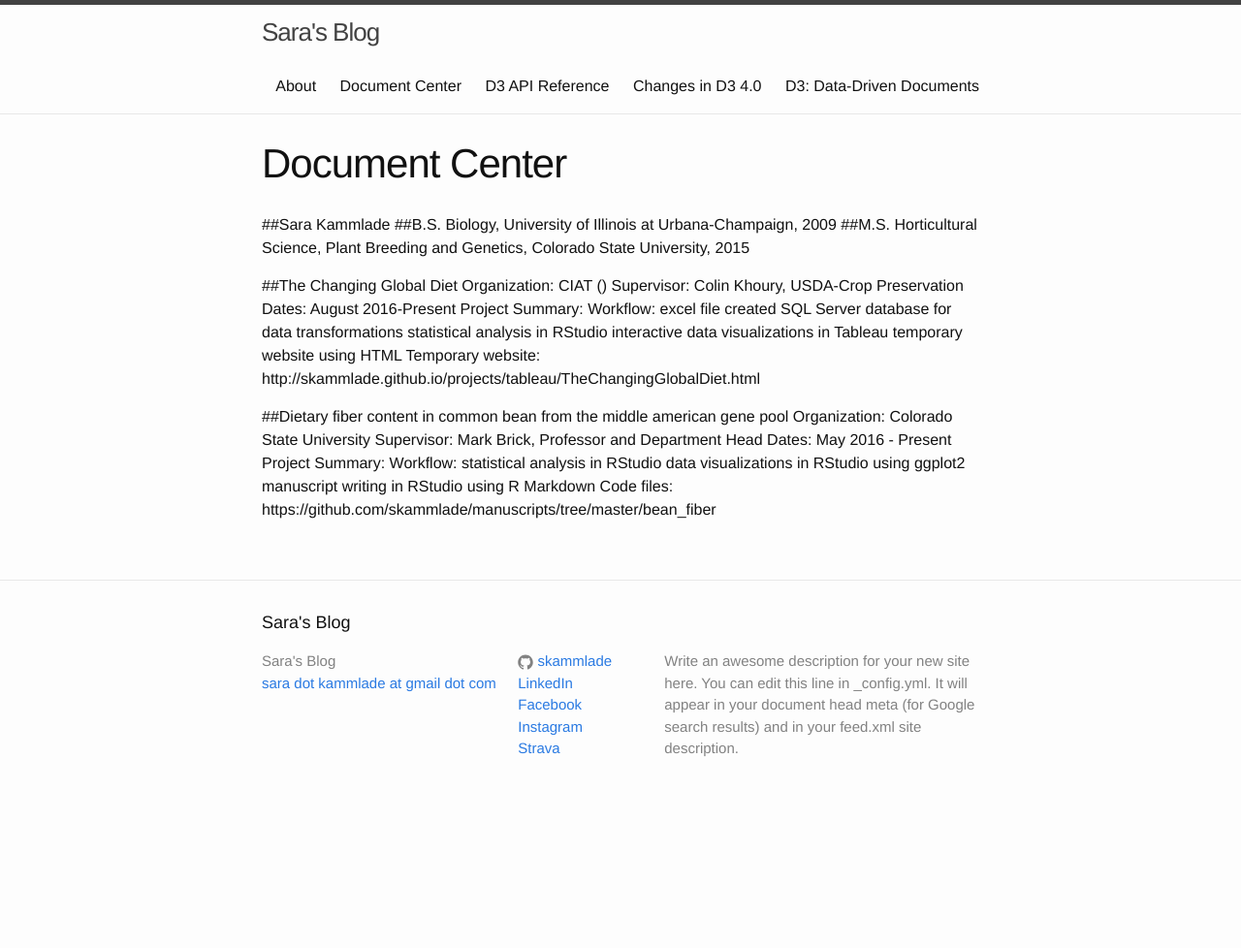
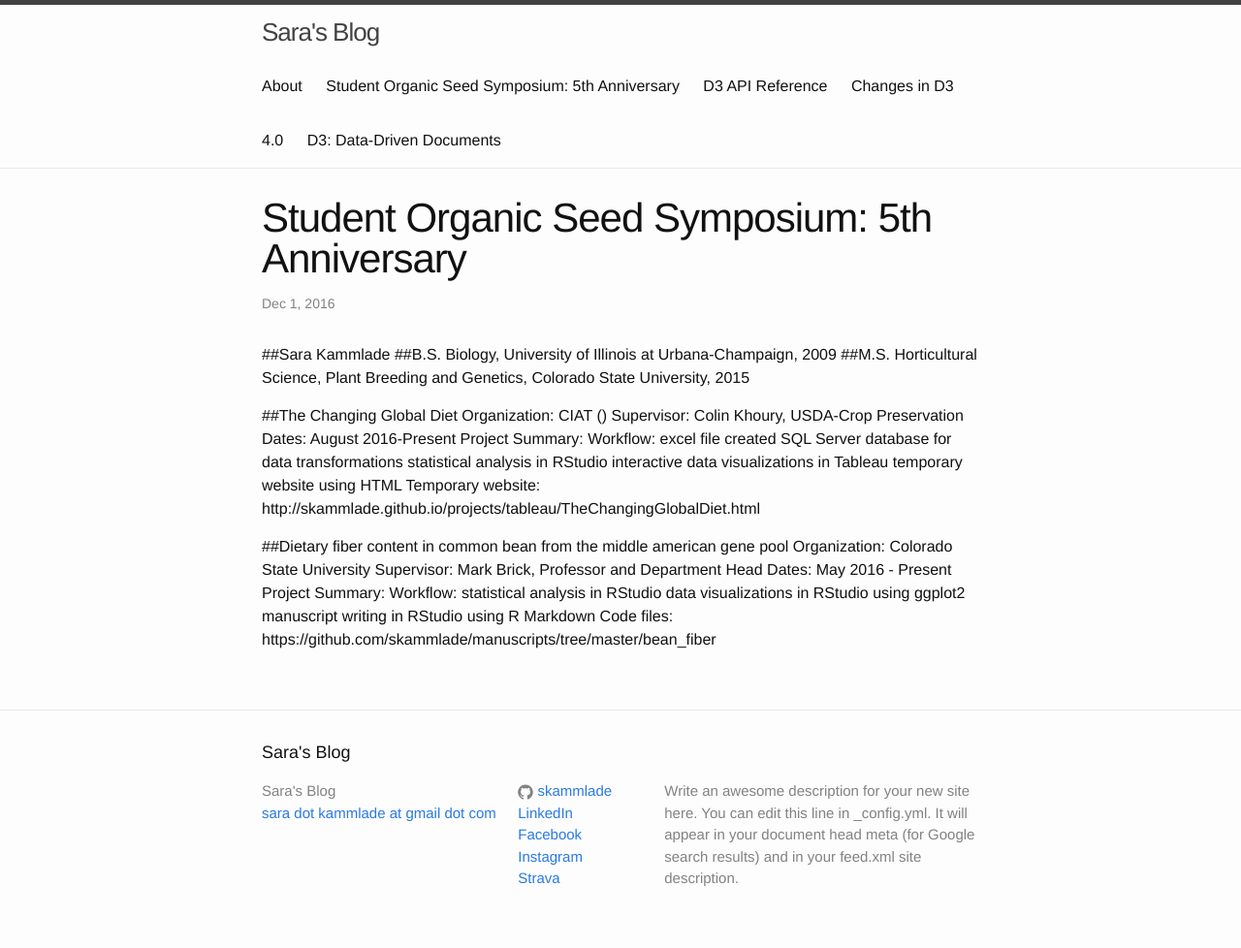
Before and after one commit to stevensotelo/skammlade.github.io, a Jekyll site: the page built from resume.md, in a window 1280 px wide. Shown: the whole page at 97% size. Built offline with Jekyll 4.4.1, drawn with Linux system fonts in a browser that asks for light colours; our own code applies the rules of GitHub Pages for plain Markdown files; before the commit the page ends 900 px from its top, so only the background shows below that.

Commit message:
add date field

```diff
--- a/resume.md
+++ b/resume.md
@@ -1,5 +1,8 @@
 ---
-title: Document Center
+layout: post
+title: "Student Organic Seed Symposium: 5th Anniversary"
+date: 2016-12-1
+categories: seed
 ---
 
 ##Sara Kammlade
```
